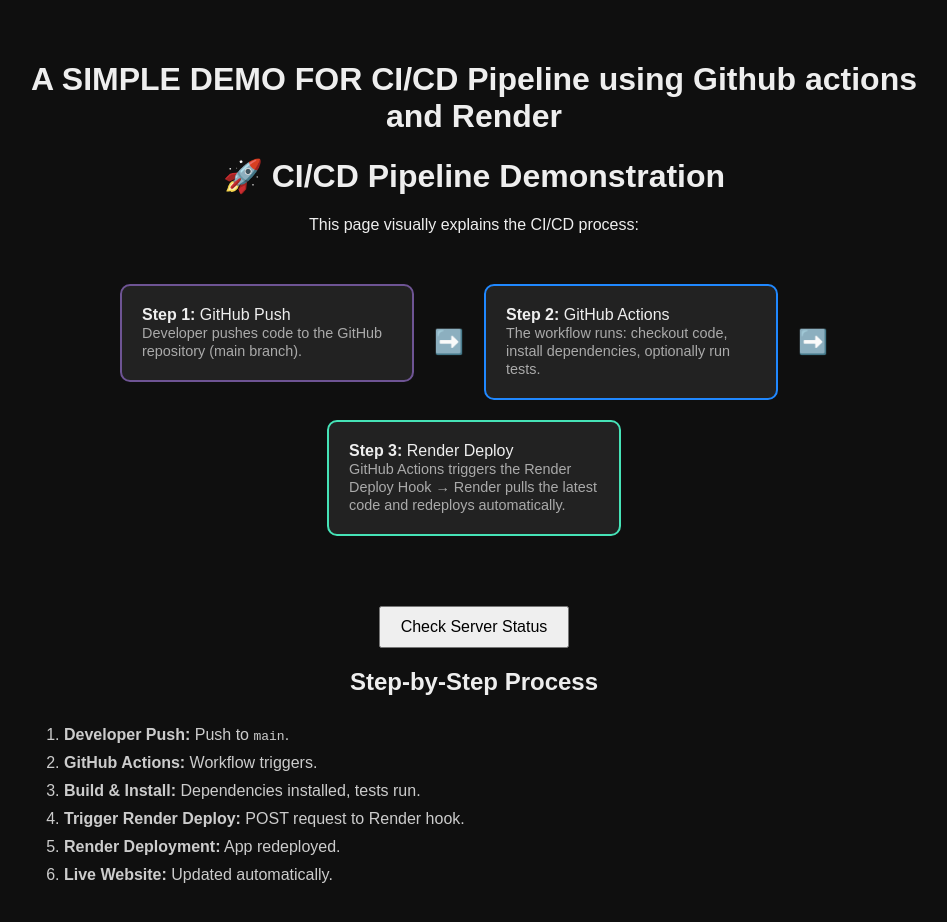
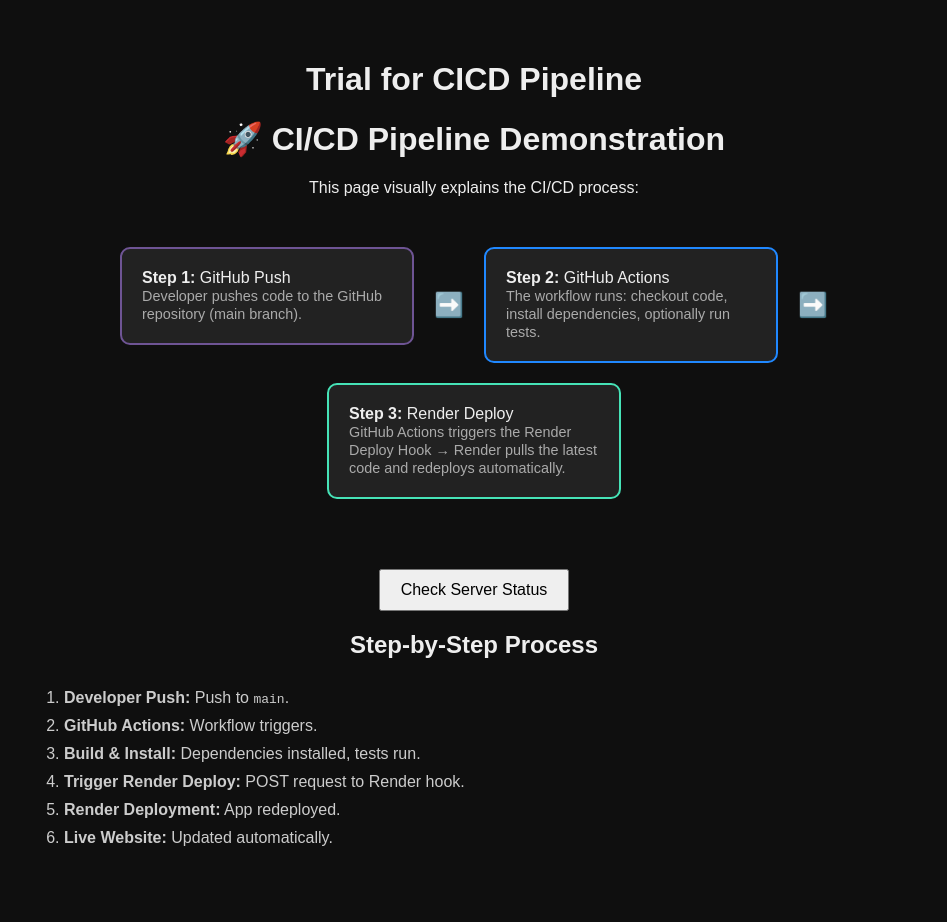
Before and after one commit to Software-Engineering-DevOps/CICD-Demo, a website: page public/index.html in a window 1280 px wide. Shown: the whole page, without its empty margins (166-1113 px from the left). Drawn offline with Linux system fonts and the light colour scheme.

Commit message:
Test Front Security

```diff
--- a/public/index.html
+++ b/public/index.html
@@ -8,7 +8,7 @@
 </head>
 <body>
     <div class="container">
-        <h1>A SIMPLE DEMO FOR CI/CD Pipeline using Github actions and Render</h1>
+        <h1>Trial for CICD Pipeline</h1>
         <h1>🚀 CI/CD Pipeline Demonstration</h1>
         <p>This page visually explains the CI/CD process:</p>
 
```
